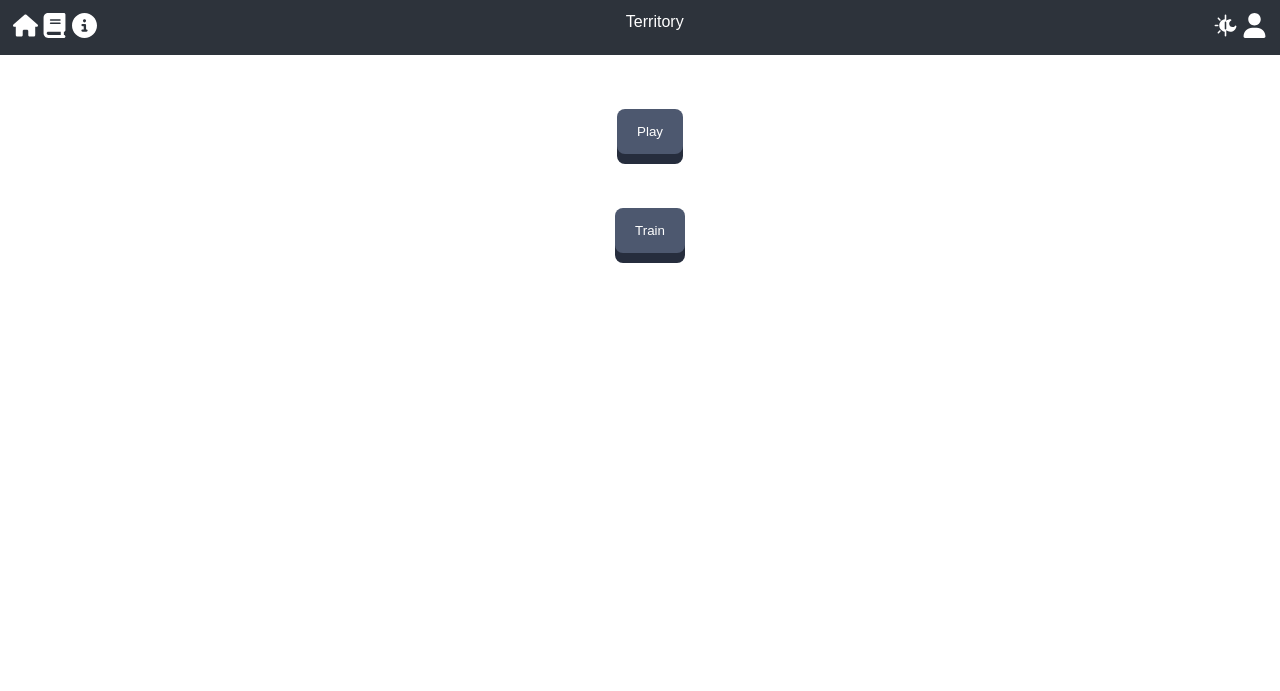
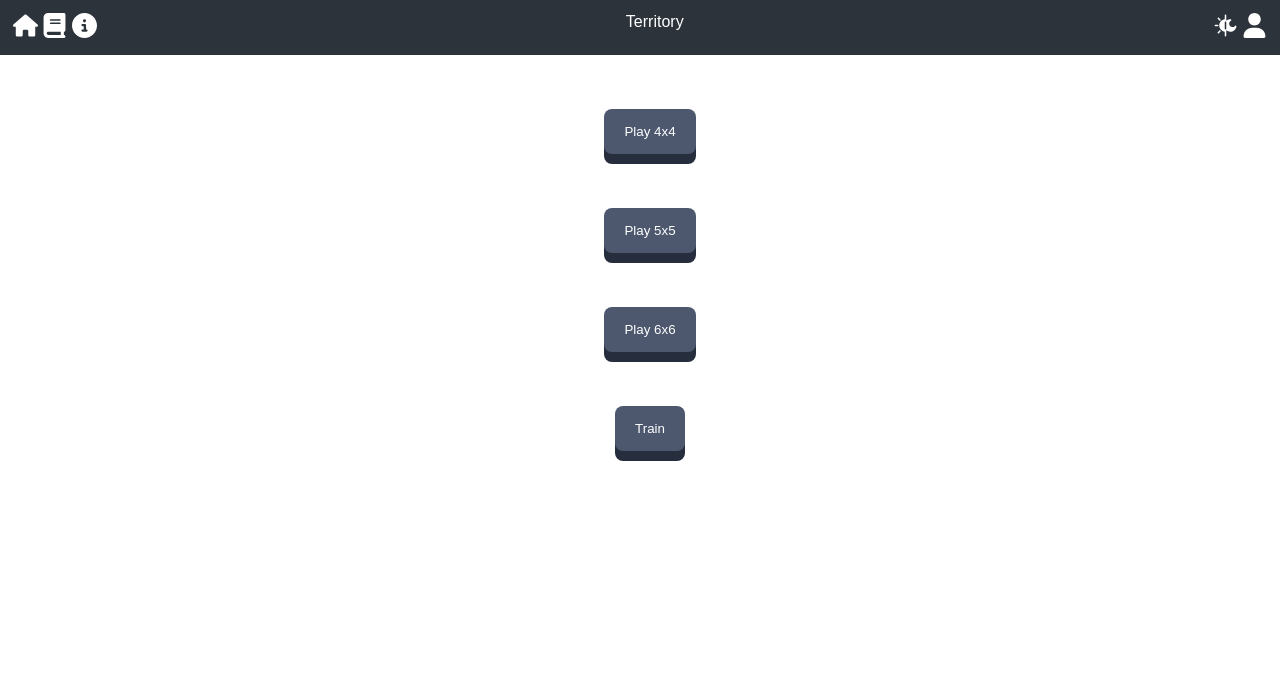
Before and after one commit to YRNEHENRY/AI_Project, a Flask app: page / in a window 1280 px wide. Shown: the top 691 px of the page. Run offline with Flask 3, Linux system fonts and the light colour scheme; parts of the project's set-up code (start-up, migrations or seed data) failed here and were passed over.

Commit message:
Adding button index

```diff
--- a/game_app/templates/index.html
+++ b/game_app/templates/index.html
@@ -4,8 +4,15 @@
 
 <div class="mainDiv">
     <div id="buttonDiv">
+        <button class="btn"><a href="/game?size=4">Play 4x4</a></button>
+    </div>
 
-        <button class="btn"><a href="/game/">Play</a></button>
+    <div id="buttonDiv">
+        <button class="btn"><a href="/game?size=5">Play 5x5</a></button>
+    </div>
+
+    <div id="buttonDiv">
+        <button class="btn"><a href="/game?size=6">Play 6x6</a></button>
     </div>
 
     <div id="buttonDiv">
--- a/game_app/views.py
+++ b/game_app/views.py
@@ -32,6 +32,7 @@ def index():
 @app.route('/game/')
 def game():
     """ Render the game template on the /game route"""
+    size = int(request.args.get("size"))
     historys.query.delete()
     Boards.query.delete()
     db.session.commit()
@@ -40,10 +41,11 @@ def game():
 @app.route('/game/start')
 def start():
     """ Start a new game """
-    players = request.args.get("players")
+    parameters = request.args.get("players")
 
-    p1 = players.split('/')[0]
-    p2 = players.split('/')[1]
+    p1 = parameters.split('/')[0]
+    p2 = parameters.split('/')[1]
+    size = int(parameters.split('/')[2])
 
     if p1 == 'human':
         player1 = Humans.query.get(1).id
```
Also changed, not shown: game_app/templates/game.html (+7 -4 lines).
